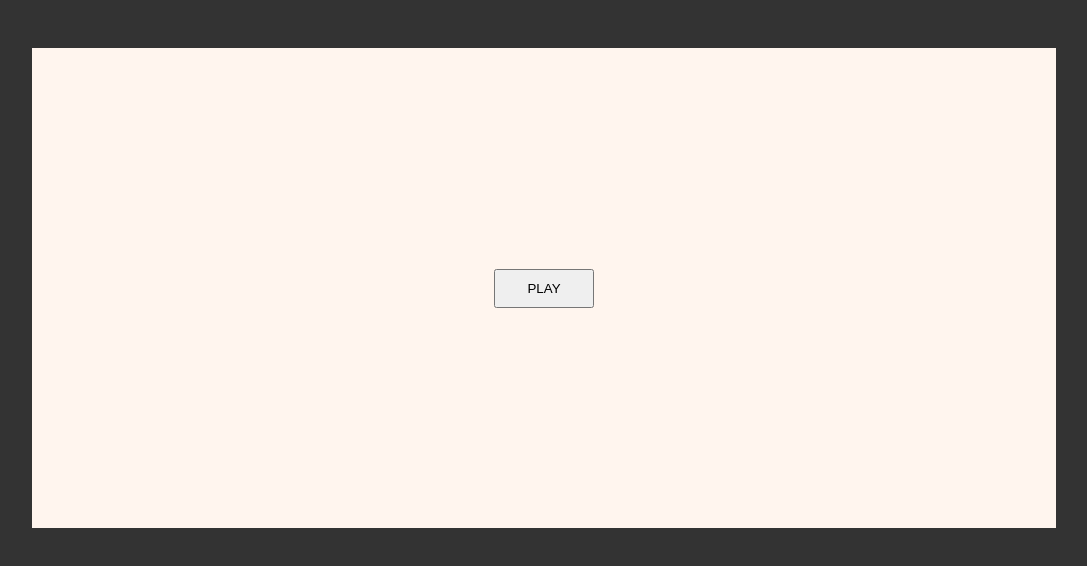
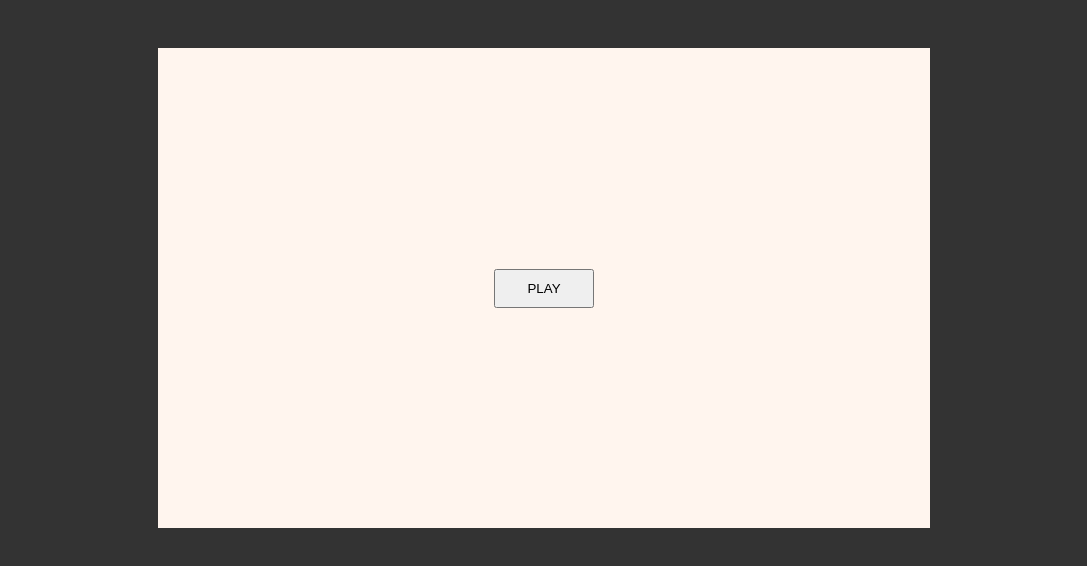
Before and after one commit to prattsss/Music, a plain HTML site: page index.html in a window 1280 px wide. Shown: the whole page, without its empty margins (96-1183 px from the left). Drawn offline with Linux system fonts and the light colour scheme; a web font is replaced by a local one.

Commit message:
Update style.css

```diff
--- a/style.css
+++ b/style.css
@@ -15,7 +15,7 @@ body{
   background-color: #333333;
 }
 #root{
-  width: 80vw;
+  width: 70%;
   height: 60vh;
   background-color: seashell;
   display: flex;
```
